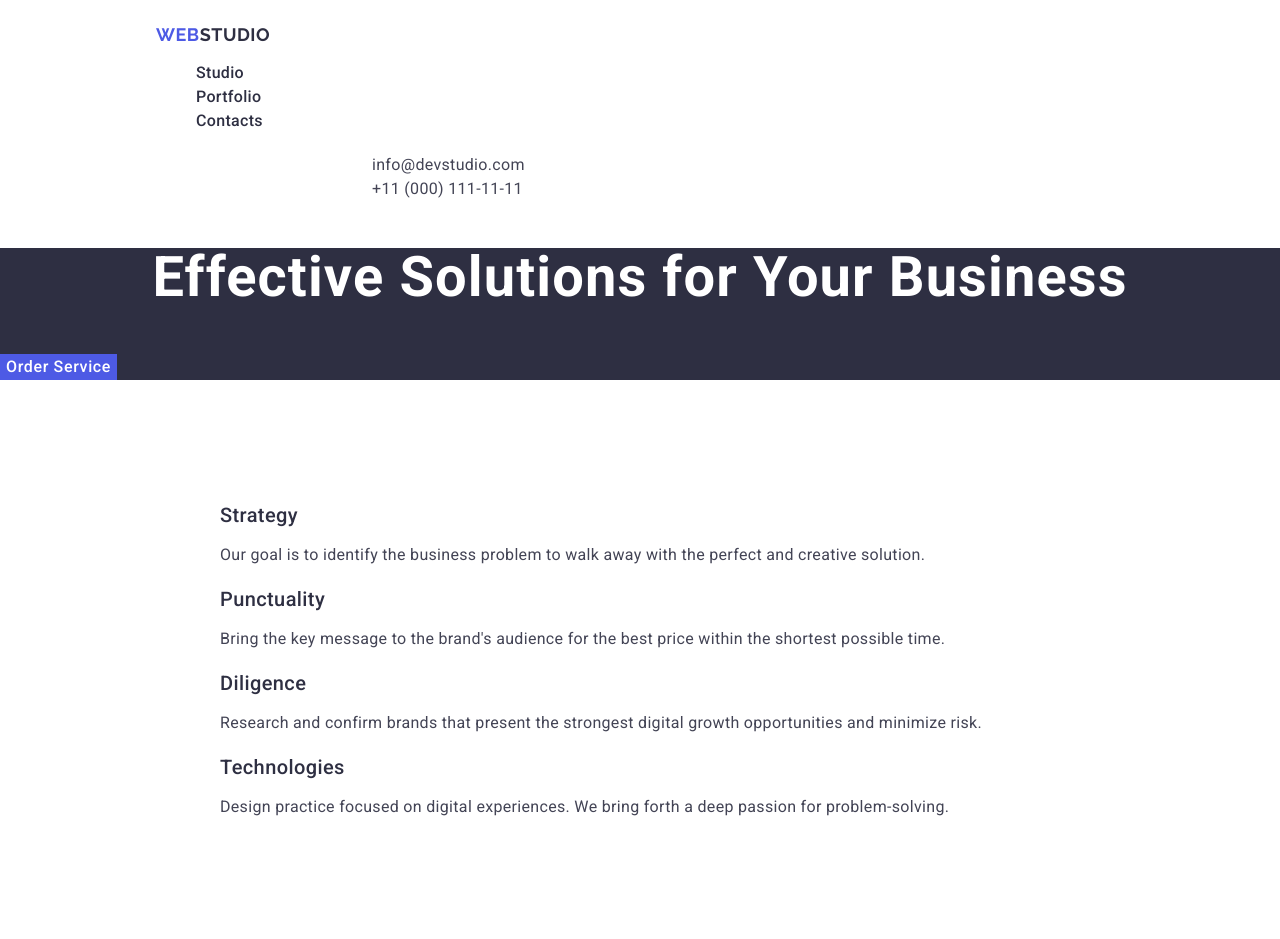
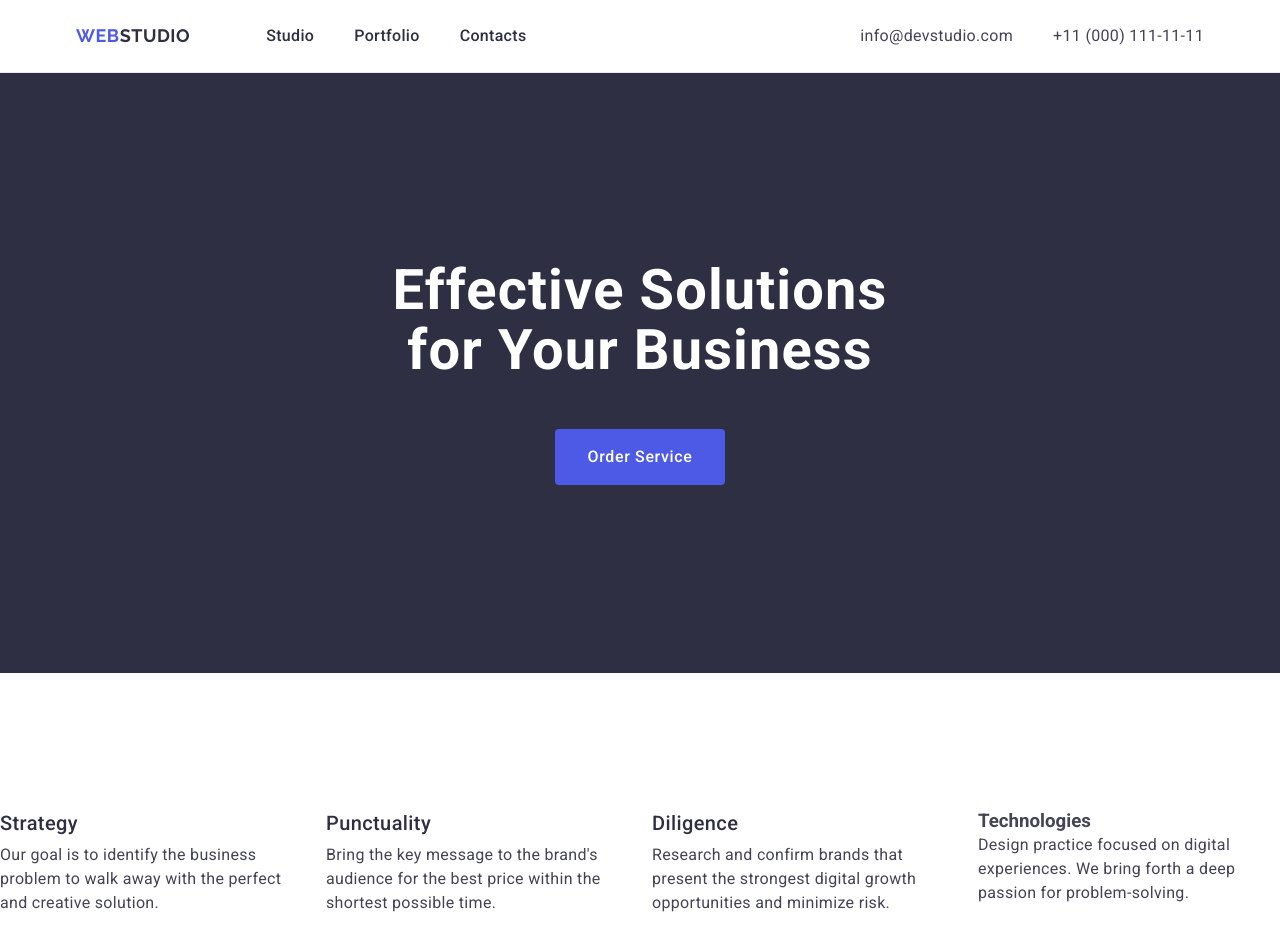
Before and after one commit to Yulia-92/goit-markup-hw-03, a plain HTML site: page index.html in a window 1280 px wide. Shown: the top 939 px of the page. Drawn offline with nearby package versions, Linux system fonts and the light colour scheme.

Commit message:
add index.html

```diff
--- a/css/styles.css
+++ b/css/styles.css
@@ -5,179 +5,237 @@ body {
 }
 a {
     text-decoration: none;
-    font-style: normal;
 }
 ul {
-    list-style-type: none;
+    list-style: none;
+    margin: 0;
+    padding-left: 0;
 }
 img {
 	display: block;
 	max-width: 100%;
+    height: auto;
+}
+h1, h2, h3, p {
+    margin: 0;
+}
+
+.container {
+    max-width: 1158px;
+    padding: 0 15px;
+    margin: 0 auto;
+}
+.section{
+    padding-top: 120px;
+    padding-bottom: 120px;
+}
+.header {
+    border-bottom: 1px solid #e7e9fc;
+}
+.header-container{
+    display: flex;
+    align-items: center;
 }
 .header-nav{
-    margin-left: 156px;
-    margin-top: 24px;
+   display: flex;
+   align-items: center;
 }
 .header-logo {
     font-family: "Raleway", sans-serif;
     font-weight: 700;
     font-size: 18px;
-    line-height: 117%;
+    line-height: 1.17;
     letter-spacing: 0.03em;
     text-transform: uppercase;
     color: #4d5ae5;
+    margin-right: 76px;
 }
 .header-text-logo {
-    font-family: "Raleway", sans-serif;
-    font-weight: 700;
-    font-size: 18px;
-    line-height: 117%;
-    letter-spacing: 0.03em;
-    text-transform: uppercase;
     color: #2e2f42;
 }
-.header-menu-list {
-    margin-right: 40px;
-    margin-top: 0;
+
+.header-menu{
+    display: flex;
+    gap: 40px;
+}
+
+.header-menu-link {
     font-weight: 500;
     font-size: 16px;
-    line-height: 150%;
+    line-height: 1.5;
     letter-spacing: 0.02em;
     color: #2e2f42;
+    padding: 24px 0;
+    display: inline-block;
 }
-.header-menu-list:hover,
-.header-menu-list:focus,
-.header-menu-list:active{
-    font-weight: 500;
-    font-size: 16px;
-    line-height: 150%;
-    letter-spacing: 0.02em;
+.header-menu-link:hover,
+.header-menu-link:focus{
     color: #404bbf;
 }
 
-.menu-contact{
+.menu-contact {
     font-style: normal;
-    color: #434455;
+    display: flex;
+    margin-left: auto;
+    gap: 40px;
+}
+
+.menu-contact-link {
     font-size: 16px;
-    line-height: 150%;
-    letter-spacing: 0.02em;
-    margin-top: 20px;
-    margin-right: 40px;
-    margin-left: 332px;
-    margin-right: 156px;
-}
-.menu-contact-list{
-    font-size: 16px;
-    line-height: 150%;
+    line-height: 1.5;
     letter-spacing: 0.02em;
     color: #434455;
-    margin-right: 40px;;
 }
-.menu-contact-list:hover{
-    font-family: "Roboto", sans-serif;
-    font-weight: 400;
-    font-size: 16px;
-    line-height: 150%;
-    letter-spacing: 0.02em;
+
+.menu-contact-link:hover,
+.menu-contact-link:focus {
     color: #404bbf;
 }
-.menu-contact-list:active,
-.menu-contact-list:focus{
-  font-weight: 400;
-  font-size: 16px;
-  line-height: 150%;
-  letter-spacing: 0.02em;
-  color: #404bbf;
+
+/* -------------ONE---------------- */
+.title-section {
+    background-color: #2e2f42;
+    padding: 188px 0;
 }
-.menu-contact-list {
-    font-size: 16px;
-    line-height: 150%;
-    letter-spacing: 0.02em;
-    color: #434455;
-    margin-right: 40px;
-}
-.content {
-    background-color: #2e2f42;
-    margin-top: 0;
-}
-.content-list {
+
+.title-text {
     font-family: "Roboto",sans-serif;
     font-weight: 700;
     font-size: 56px;
-    line-height: 107%;
+    line-height: 1.07;
     letter-spacing: 0.02em;
     text-align: center;
     color: #fff;
+    max-width: 496px;
+    margin: 0 auto 48px auto;
+    display: block;
 }
 .btn-content {
     font-family: "Roboto",sans-serif;
     background: #4d5ae5;
     font-weight: 500;
     font-size: 16px;
-    line-height: 150%;
+    line-height: 1.5;
     letter-spacing: 0.04em;
     color: #fff;
     cursor: pointer;
-    border:none;
+    min-width: 169px;
+    display: block;
+    border: 0;
+    border-radius: 4px;
+    padding: 16px 32px;
+    margin: 0 auto;
 }
+
 .btn-content:hover,
 .btn-content:focus{
-    background: #404bbf;
+    background-color: #404bbf;
+}
+
+/* ----------------TWO---------------- */
+.features-hidden-title{
+    position: absolute;
+    width: 1px;
+    height: 1px;
+    margin: -1px;
+    border: 0;
+    padding: 0;
+    white-space: nowrap;
+    clip-path: inset(100%);
+    clip: rect(0 0 0 0);
+    overflow: hidden;
 }
 .features-container{
-    margin: 123px 156px 123px 156px;
+    width: 1158px;
 }
-.features-box{
-    margin: 0px 24px;
+.container-list{
+    display: flex;
+    gap: 24px;
+    /* justify-content: center;
+    /* align-items: baseline; */
+    /* padding: 120px 156px;  */
 }
-.feature-list {
+.container-list .features-box{
+    flex-basis: calc((100% - 72px) / 4);
+}
+.feature-subtitle {
     font-weight: 500;
     font-size: 20px;
-    line-height: 120%;
+    line-height: 1.2;
     letter-spacing: 0.02em;
     color: #2e2f42;
     margin-bottom: 8px;
 }
 .feature-item {
     font-size: 16px;
-    line-height: 150%;
+    line-height: 1.5;
     letter-spacing: 0.02em;
     color: #434455;
 }
-.team-content{
+.features-container{
+    display: inline;
+    max-width: 1128px;
+}
+
+/* ----------------THREE--------------- */
+.team-section {
     background-color: #f4f4fd;
 }
-.team-subtitle {
+
+.team-title {
     font-weight: 700;
     font-size: 36px;
-    line-height: 111%;
+    line-height: 1.11;
     letter-spacing: 0.02em;
     text-align: center;
     text-transform: capitalize;
     color: #2e2f42;
+    margin: 0;
+    margin-bottom: 72px;
+}
+.team-list{
+    display: flex;
+    gap: 24px;
+    justify-content: center;
 }
 .team-box{
+    border-radius: 0 0 4px 4px;
+    padding: 0px 0px 32px 0px;
     background-color: #fff;
+    height: 100%;
+    width: 100%;
+    object-fit: cover;
+    box-shadow: 0 2px 1px 0 rgba(46, 47, 66, 0.08), 0 1px 1px 0 rgba(46, 47, 66, 0.16), 0 1px 6px 0 rgba(46, 47, 66, 0.08);
+    text-align: center;
 }
 .team-content-list {
     margin-top: 32px;
     margin-bottom: 8px;
     font-weight: 500;
     font-size: 20px;
-    line-height: 120%;
+    line-height: 1.2;
     letter-spacing: 0.02em;
     color: #2e2f42;
 }
 .team-content-item {
     font-size: 16px;
-    line-height: 150%;
+    line-height: 1.5;
     letter-spacing: 0.02em;
     color: #434455;
 }
+/* ______________________________FOUR_____________ */
 .portfolio-content {
     background-color: #fff;
 }
-.portfolio-subtitle {
+.portfolio-container{
+
+}
+.portfolio-list{
+    display: flex;
+    gap: 24px;
+    justify-content: center;
+}
+.portfolio-title {
     font-weight: 700;
     font-size: 36px;
     line-height: 111%;
@@ -192,6 +250,7 @@ img {
     line-height: 120%;
     letter-spacing: 0.02em;
     color:#2e2f42;
+
 }
 .portfolio-row-item{
     font-size: 16px;
@@ -212,6 +271,7 @@ img {
     letter-spacing: 0.02em;
     color: #434455;
 }
+/* ------------------------FOOTER--------------------- */
 .footer-menu {
     background-color: #2e2f42;
 }
--- a/index.html
+++ b/index.html
@@ -20,69 +20,61 @@
 </head>
 <body>
 <Header class="header">
+    <div class="container header-container">
         <nav class="header-nav">
             <a class="header-logo" href="./index.html">Web<span class="header-text-logo">Studio</span>
             </a>
             <ul class="header-menu">
-            <li><a class="header-menu-list" href="./index.html">Studio</a></li>
-            <li><a class="header-menu-list" href="">Portfolio</a></li>
-            <li><a class="header-menu-list" href="">Contacts</a></li>
+                <li><a class="header-menu-link" href="./index.html">Studio</a></li>
+                <li><a class="header-menu-link" href="">Portfolio</a></li>
+                <li><a class="header-menu-link" href="">Contacts</a></li>
             </ul>
         </nav>
         <address class="menu-contact" >
-        <ul class="contact-row">
-            <li><a  class="menu-contact-list" href="mailto:info@devstudio.com">info@devstudio.com</a></li>
-            <li><a  class="menu-contact-list" href="tel:+110001111111">+11&nbsp;(000)&nbsp;111-11-11</a></li>
+            <ul class="menu-contact">
+                <li><a class="menu-contact-link" href="mailto:info@devstudio.com">info@devstudio.com</a></li>
+                <li><a class="menu-contact-link" href="tel:+110001111111">+11&nbsp;(000)&nbsp;111-11-11</a></li>
             </ul>
         </address>
+    </div>
 </Header>
 <main>
     <!--Section1-->
-    <section class="content">
-        <h1 class="content-list">Effective Solutions for Your Business</h1>
+    <section class="title-section section">
+       <div class="container">
+            <h1 class="title-text">Effective Solutions for Your Business</h1>
             <button class="btn-content" type="button">Order Service</button>
+       </div>
     </section>
     <!--Section2-->
-    <section>
-        <h2 hidden>The main goal for your business</h2>
-        <!--<ul>
-             <li><a href="#Strategy">Strategy</a></li>
-             <li><a href="#Punctuality">Punctuality</a></li>
-             <li><a href="#Diligence">Diligence</a></li>
-            <li><a href="#Technologies">Technologies</a></li>
-        </ul>
-         -->
-        <ul class="features-container">
-            <div class="container-list">
+    <section class="section">
+        <div class="container features-container">
+        <h2 class="features-hidden-title">features</h2>
+        <ul class="container-list">
             <li class="features-box">
-                    <h3 class="feature-list">Strategy</h3>
+                <h3 class="feature-subtitle">Strategy</h3>
                 <p class="feature-item">Our goal is to identify the business problem to walk away with the perfect and creative solution.</p>
             </li>
-            </div>
-            <div class="container-list">
             <li class="features-box">
-                     <h3 class="feature-list">Punctuality</h3>
+                <h3 class="feature-subtitle">Punctuality</h3>
                 <p class="feature-item">Bring the key message to the brand's audience for the best price within the shortest possible time.</p>
             </li>
-            </div>
-            <div class="container-list">
             <li class="features-box">
-                     <h3 class="feature-list">Diligence</h3>
+                <h3 class="feature-subtitle">Diligence</h3>
                 <p class="feature-item">Research and confirm brands that present the strongest digital growth opportunities and minimize risk.</p>
             </li>
-            </div>
-            <div class="container-list">
             <li class="features-box">
                 <h3 class="feature-list">Technologies</h3>
                 <p class="feature-item">Design practice focused on digital experiences. We bring forth a deep passion for problem-solving.</p>
             </li>
+        </ul>
     </div>
-        </ul>
     </section>
     <!--Section3-->
-    <section class="team-content">
-        <h2 class="team-subtitle">Our Team</h2>
-        <ul class="team-conteiner">
+    <section class="section team-section ">
+       <div class=" container team-container">
+            <h2 class="team-title">Our Team</h2>
+            <ul class="team-list">
                 <li class="team-box">
                     <img  src="./images/Card1.jpg" alt="Mark Guerrero" width="264">
                     <h3 class="team-content-list">Mark Guerrero</h3>
@@ -104,11 +96,13 @@
                     <p class="team-content-item">UI Designer</p>
                 </li>
             </ul>
+       </div>
     </section>
     <!--Section4-->
-    <section class="portfolio-content">
-        <h2 class="portfolio-subtitle">Our Portfolio</h2>
-        <ul class="portfolio-conteiner">
+    <section class="section">
+        <div class="container portfolio-container">
+            <h2 class="portfolio-title">Our Portfolio</h2>
+            <ul class="portfolio-list">
                 <li class="portfolio-box">
                     <img src="./images/Banking.jpg" alt="Bank App" width="360">
                     <h3 class="portfolio-row-list">Banking App</h3>
@@ -140,6 +134,7 @@
                     <p class="portfolio-row-item">Marketing</p>
                 </li>
             </ul>
+        </div>
     </section>
 </main>
 <footer class="footer-menu">
```
Lines whose indentation alone changed are shown as unchanged.
